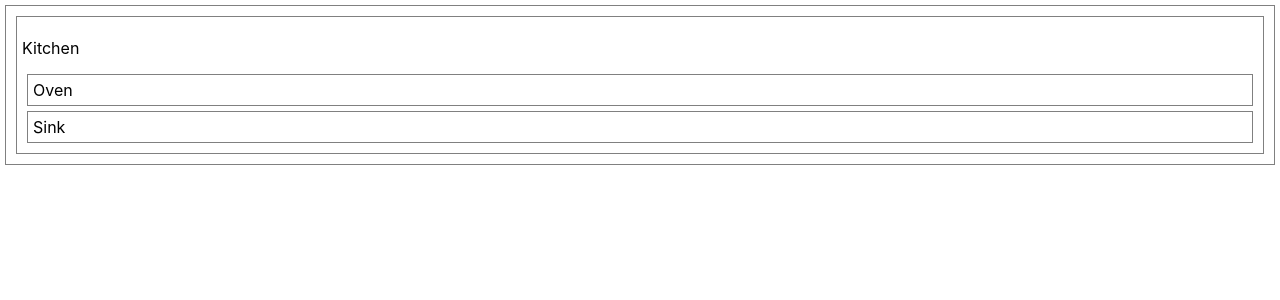
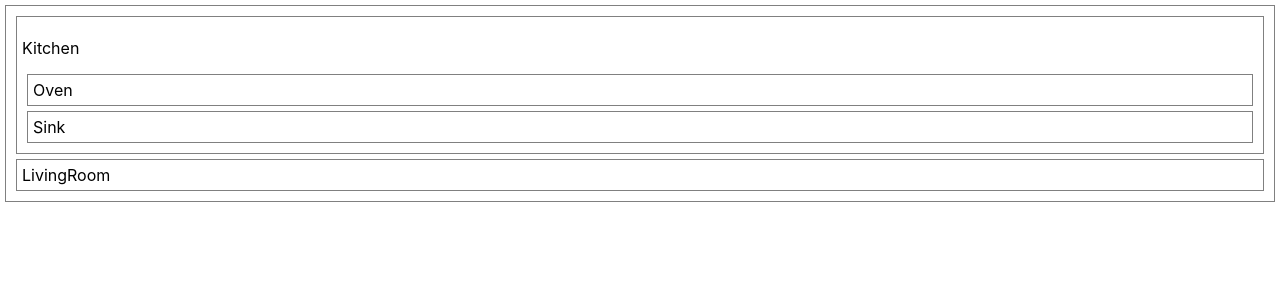
Before and after one commit to Zain23456/floorplan-lab, a React (Create React App) app: page / in a window 1280 px wide. Shown: the top 300 px of the page. Built offline with nearby package versions, Linux system fonts and the light colour scheme.

Commit message:
finish LivingRoom

```diff
--- a/src/App.js
+++ b/src/App.js
@@ -1,10 +1,12 @@
 import './App.css';
 import Kitchen from './Kitchen';
+import LivingRoom from './LivingRoom';
 
 function App() {
   return (
     <>
       <Kitchen />
+      <LivingRoom />
     </>
   );
 }
--- /dev/null
+++ b/src/LivingRoom.jsx
@@ -0,0 +1,9 @@
+function LivingRoom() {
+  return(
+    <div>
+      LivingRoom
+    </div>
+  )
+}
+
+export default LivingRoom
```
